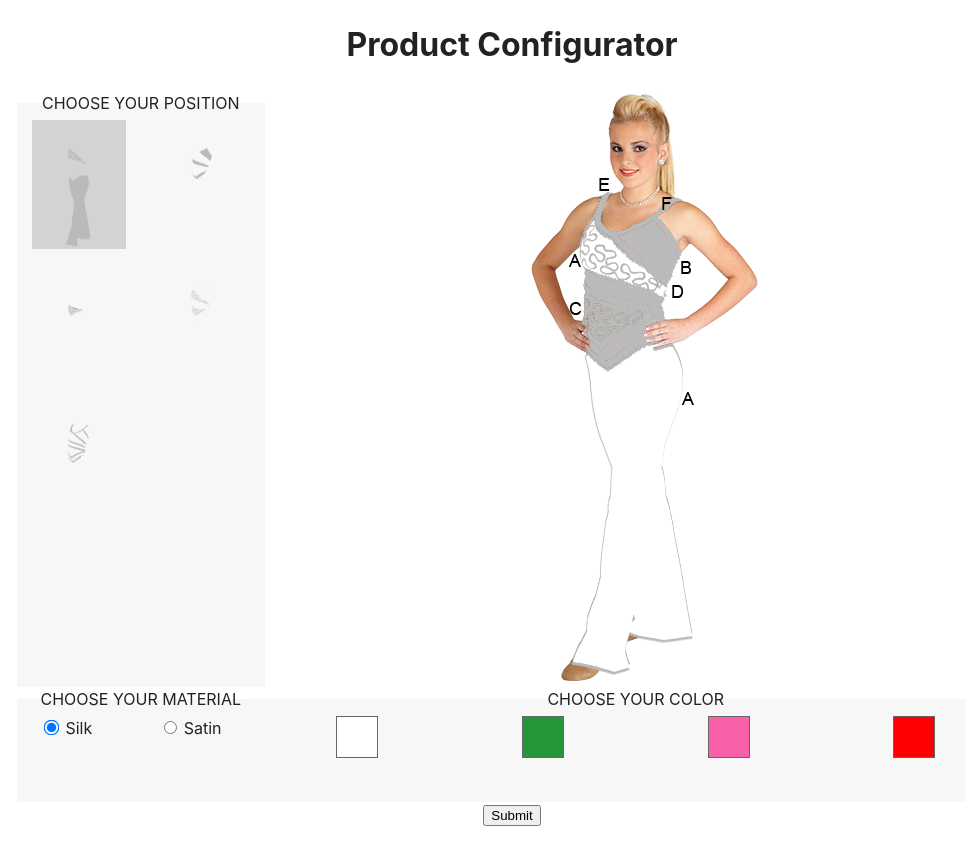
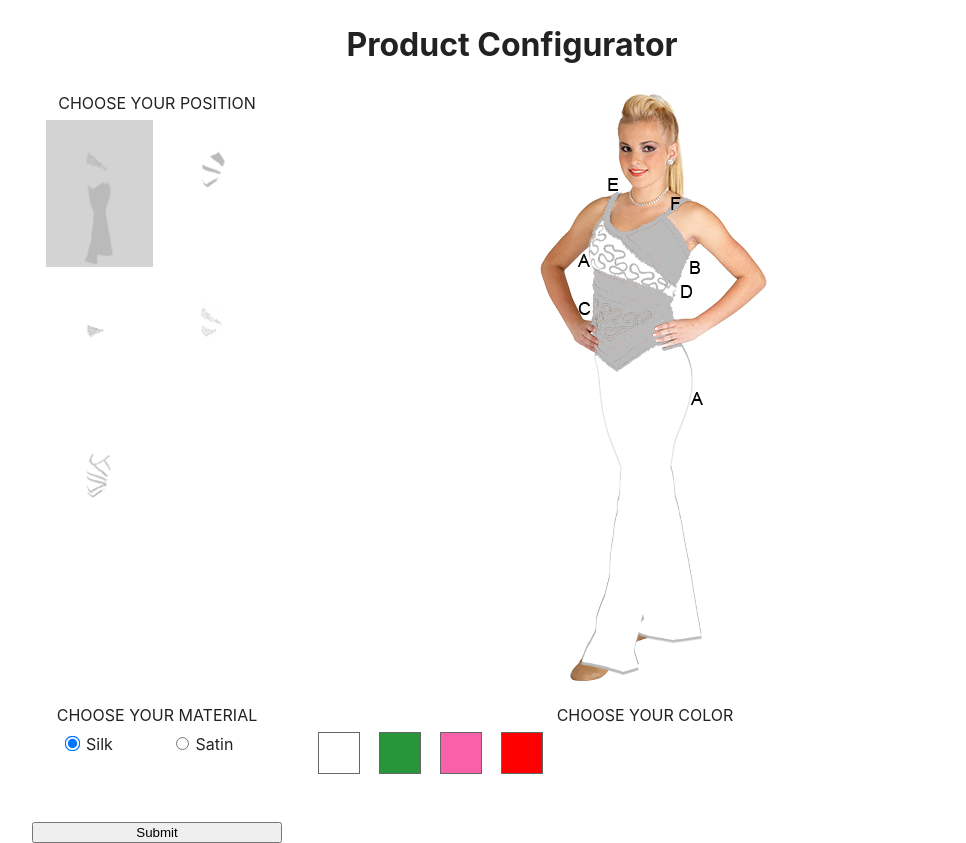
Before and after one commit to asuh/configurator, a Preact app: page / in a window 1280 px wide. Shown: the whole page, without its empty margins (128-1094 px from the left). Built offline with nearby package versions, Linux system fonts and the light colour scheme.

Commit message:
Remove most Bootstrap code

```diff
--- a/src/components/colors/index.tsx
+++ b/src/components/colors/index.tsx
@@ -12,12 +12,12 @@ export default function Colors({
   selectedColor
 } : ColorProps) {
   return (
-    <fieldset id="product-color" class="container product-color-container col-xs-12 col-md-9">
+    <fieldset id="product-color" class="container product-color-container">
       <legend class="section-title">Choose your Color</legend>
-      <div class="form-group row">
+      <div class="form-group">
         {colors.map(color => {
           return (
-            <div key={color.Id} class="form-check col-xs-3">
+            <div key={color.Id} class="form-check">
                 <label class="color form-check-label">
                     <input
                       type="radio"
--- a/src/components/materials/index.tsx
+++ b/src/components/materials/index.tsx
@@ -12,12 +12,12 @@ export default function Materials({
   selectedMaterial
 } : MaterialProps) {
   return (
-    <fieldset id="product-material" class="container product-material-container col-xs-12 col-md-3">
+    <fieldset id="product-material" class="container product-material-container">
       <legend class="section-title">Choose your Material</legend>
-      <div class="form-group row">
+      <div class="form-group">
         {materials.map(material => {
           return (
-            <div key={material.Id} class="form-check col-md-6">
+            <div key={material.Id} class="form-check">
                 <label class="color form-check-label">
                     <input
                       type="radio"
--- a/src/components/positions/index.tsx
+++ b/src/components/positions/index.tsx
@@ -13,12 +13,12 @@ export default function Positions({
 } : PositionProps) {
 
   return (
-    <fieldset id="product-position" class="container product-position-container col-xs-12 col-md-3">
+    <fieldset id="product-position" class="container product-position-container">
       <legend class="section-title">Choose your Position</legend>
-      <div class="form-group row">
+      <div class="form-group">
         {positions.map(data => {
           return (
-            <div key={data.Position} class="form-check col-xs-3 col-sm-3 col-md-6">
+            <div key={data.Position} class="form-check">
                 <label class="color form-check-label">
                     <input
                       type="radio"
--- a/src/index.tsx
+++ b/src/index.tsx
@@ -72,13 +72,12 @@ export function App() {
 		<>
 			<h1>Product Configurator</h1>
 			<form class="product container-fluid" action="#">
-				<div class="row">
 				<Positions
 					positions={data.Positions}
 					selectedPosition={positionId}
 					handlePositionChange={handlePositionChange}
 				/>
-					<div id="product-image" class="container product-image-container col-xs-12 col-md-9">
+				<div id="product-image" class="container product-image-container">
 					<img
 						src={modelImageSrc}
 						alt={modelImageAlt}
@@ -106,7 +105,6 @@ export function App() {
 					selectedColor={colorId}
 					handleColorChange={handleColorChange}
 				/>
-				</div>
 				<button class="submit" type="submit">Submit</button>
 			</form>
 		</>
--- a/src/style.css
+++ b/src/style.css
@@ -43,165 +43,37 @@ body {
   --color-background: #f7f7f7;
 }
 
-/* container-fluid */
 .container-fluid {
-  width: 100%;
-  padding-right: 0.9375rem;
-  padding-left: 0.9375rem;
-  margin-right: auto;
-  margin-left: auto;
+  padding-inline: 0.9375rem;
+  margin-inline: auto;
 }
 
-/* container */
-.container {
-  width: 100%;
-  padding-right: 0.9375rem;
-  padding-left: 0.9375rem;
-  margin-right: auto;
-  margin-left: auto;
+.product {
+  display: grid;
+  gap: 1rem;
 }
 
-/* Small devices (landscape phones, 576px and up) */
-@media (min-width: 36rem) {
-  .container {
-    max-width: 100%;
-  }
-}
-
-/* Medium devices (tablets, 768px and up) */
-@media (min-width: 48rem) {
-  .container {
-    max-width: 100%;
-		width: 45rem;
-  }
-}
-
-/* Large devices (desktops, 992px and up) */
-@media (min-width: 62rem) {
-  .container {
-    max-width: 100%;
-		width: 60rem;
-  }
-}
-
-/* Extra large devices (large desktops, 1200px and up) */
-@media (min-width: 75rem) {
-  .container {
-    max-width: 100%;
-		width: 71.25rem;
-  }
-}
-
-/* row */
-.row {
-  display: flex;
-  flex-wrap: wrap;
-  margin-right: -0.9375rem;
-  margin-left: -0.9375rem;
-}
-
-/* Common properties for all breakpoints */
-.col-xs-3,
-.col-xs-12,
-.col-sm-3,
-.col-md-3,
-.col-md-6,
-.col-md-9 {
-  position: relative;
-  width: 100%; /* Default width */
-  padding-right: 15px; /* Assuming $grid-gutter-width: 30px; */
-  padding-left: 15px; /* Assuming $grid-gutter-width: 30px; */
-  box-sizing: border-box; /* Include padding in width calculation */
-}
-
-.col-xs-3 {
-  flex: 0 0 25%;
-  max-width: 25%;
-}
-
-.col-xs-12 {
-  flex: 0 0 100%;
-  max-width: 100%;
-}
-
-/* Small devices (landscape phones, 576px and up) */
-@media (min-width: 36em) {
-  /* 576px / 16px = 36em */
-  .col-sm-3 {
-    flex: 0 0 25%;
-    max-width: 25%;
-  }
-}
-
-/* Medium devices (tablets, 768px and up) */
-@media (min-width: 48em) {
-  /* 768px / 16px = 48em */
-  .col-md-3 {
-    flex: 0 0 25%;
-    max-width: 25%;
-  }
-
-  .col-md-6 {
-    flex: 0 0 50%;
-    max-width: 50%;
-  }
-
-  .col-md-9 {
-    flex: 0 0 75%;
-    max-width: 75%;
+@media (width >= 650px) {
+  .product {
+    grid-template-columns: minmax(200px, min(30%, 250px)) 1fr;
   }
 }
 
 fieldset {
-  background-color: var(--color-background);
   border: none;
 }
 
-/* form-group */
 .form-group {
+  display: grid;
+  gap: 0.5rem;
+  grid-template-columns: repeat(2, 1fr);
   margin-bottom: 1rem;
 }
 
-/* form-check */
-.form-check {
-  margin-bottom: 0.75rem;
+.product-color-container .form-group {
+  grid-template-columns: repeat(auto-fill, minmax(50px, 1fr));
 }
 
-.form-check-label {
-	margin-bottom: 0;
-}
-
-/* form-check-input */
-.check-input {
-  position: absolute;
-  margin-top: 0.3rem;
-  margin-left: -1.25rem;
-  appearance: none;
-}
-
-/* form-check-label */
-.check-label {
-  margin-left: 1.25rem;
-}
-
-/* media query for form-check-inline */
-@media (min-width: 48rem) {
-  .form-check-inline {
-    display: flex;
-    align-items: center;
-    margin-right: 0;
-    padding-left: 0;
-  }
-
-  .form-check-inline .check-input {
-    position: static;
-    margin-top: 0;
-    margin-right: 0.3125rem;
-    margin-left: 0;
-  }
-}
-
-/* Custom Styles */
 .form-check-input {
 	position: absolute;
   margin-top: .3rem;
@@ -217,22 +89,22 @@ fieldset {
   transform: scale(1.2);
 }
 
-.form-check + .form-check {
-  margin-top: 0;
+.product-position {
+  max-width: 120%;
 }
 
-.product-position-container .form-check-label {
-  padding-left: 0;
-}
+.product-image-container {
+  order: -1;
+  position: relative;
 
-.product-position {
-  max-width: 120%;
+  @media (width >= 650px) {
+      order: unset;
+    }
 }
 
 .product-color,
 .product-material,
 .product-position {
-  background-color: var(--color-background);
   cursor: pointer;
   transition: transform 0.5s;
 }
```
Lines whose indentation alone changed are shown as unchanged.
